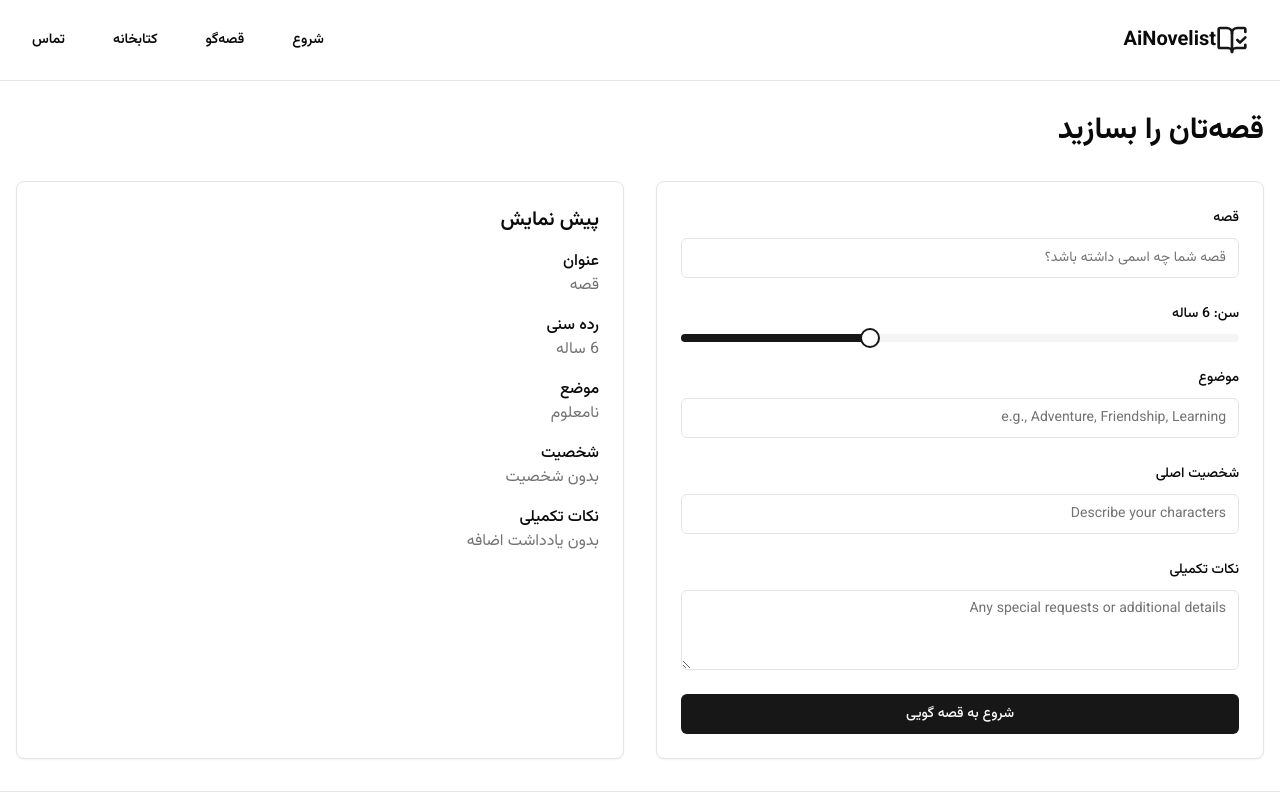
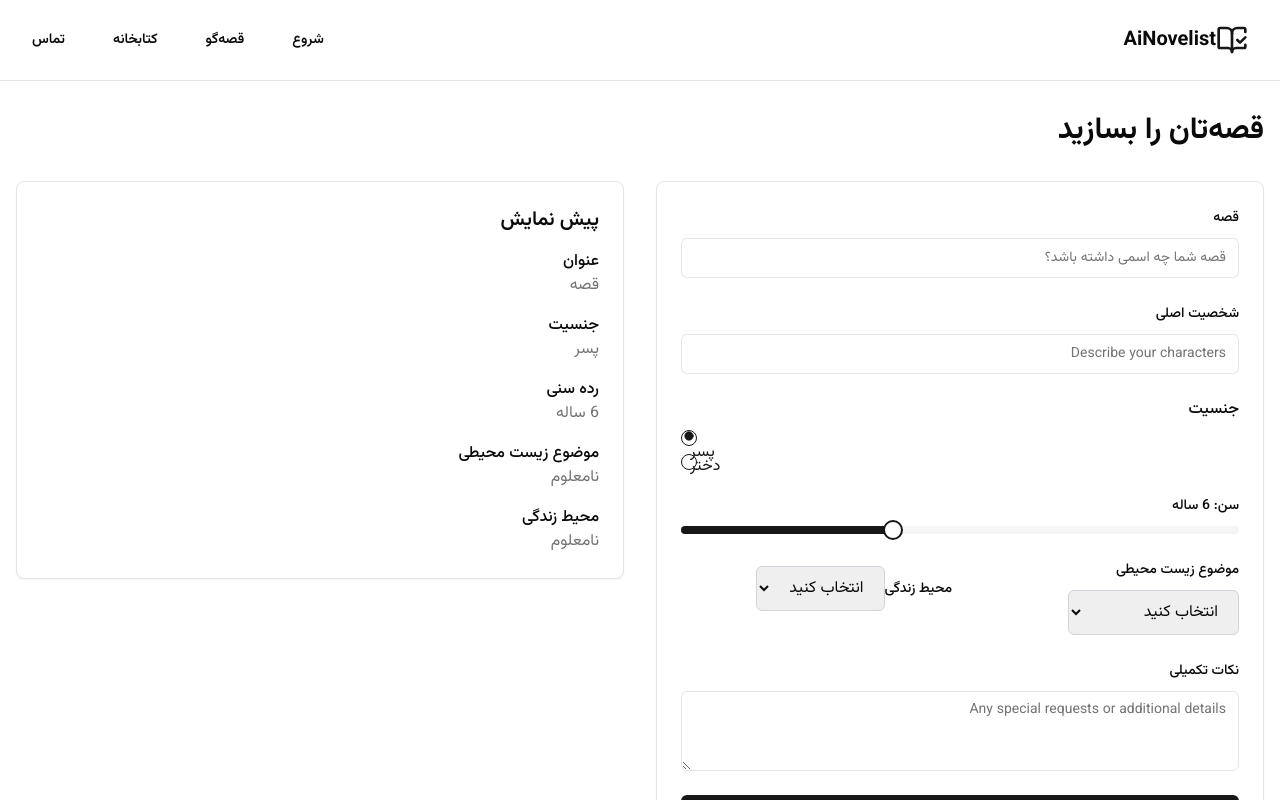
Before and after one commit to AINovelist/AINovelist.github.io, a Next.js app: page /create in a window 1280 px wide. Shown: the top 800 px of the page. Built offline with nearby package versions, Linux system fonts and the light colour scheme.

Commit message:
update create story page

```diff
--- a/components/create/story-creator.tsx
+++ b/components/create/story-creator.tsx
@@ -1,31 +1,116 @@
 "use client";
 
-import { useState } from 'react';
-import { Button } from '@/components/ui/button';
-import { Card } from '@/components/ui/card';
-import { Input } from '@/components/ui/input';
-import { Label } from '@/components/ui/label';
-import { Textarea } from '@/components/ui/textarea';
-import { Slider } from '@/components/ui/slider';
-import { StoryForm } from '@/lib/types';
-import { StoryPreview } from '@/components/create/story-preview';
+import { useState } from "react";
+import { Button } from "@/components/ui/button";
+import { Card } from "@/components/ui/card";
+import { Input } from "@/components/ui/input";
+import { Label } from "@/components/ui/label";
+import { Textarea } from "@/components/ui/textarea";
+import { Slider } from "@/components/ui/slider";
+import { RadioGroup, RadioGroupItem } from "@/components/ui/radio-group";
+import { StoryForm } from "@/lib/types";
+import { StoryPreview } from "@/components/create/story-preview";
+
+const environmentalTopicsMap: Record<string, string> = {
+  "حفاظت از حیوانات": "Animal Protection",
+  "کاهش زباله": "Waste Reduction",
+  "صرفه‌جویی در آب": "Water Conservation",
+  "حفاظت از درختان": "Tree Preservation",
+  "کاهش آلودگی هوا": "Air Pollution Reduction",
+};
+
+const livingEnvironmentsMap: Record<string, string> = {
+  شهر: "City",
+  روستا: "Village",
+  "حومه شهر": "Suburbs",
+  ساحل: "Coast",
+  کوهستان: "Mountainous Area",
+};
+
+const transformFormData = (formData: StoryForm) => {
+  return {
+    title: formData.title,
+    sex: formData.sex,
+    ageRange: formData.ageRange[0],
+    theme: formData.theme,
+    characters: formData.characters,
+    additionalNotes: formData.additionalNotes,
+    environmentalTopic:
+      environmentalTopicsMap[formData.environmentalTopic] || "",
+    livingEnvironment: livingEnvironmentsMap[formData.livingEnvironment] || "",
+  };
+};
 
 export function StoryCreator() {
+  const [apiResponse, setApiResponse] = useState<{
+    aiResponse: string;
+    approach: string[];
+    git: string | null;
+    success: boolean;
+  } | null>(null);
+  const [showPreview, setShowPreview] = useState(true);
+
   const [form, setForm] = useState<StoryForm>({
-    title: '',
+    title: "",
+    sex: "male",
     ageRange: [6],
-    theme: '',
-    characters: '',
-    additionalNotes: '',
+    theme: "",
+    characters: "",
+    additionalNotes: "",
+    environmentalTopic: "",
+    livingEnvironment: "",
   });
+  const [isGenerating, setIsGenerating] = useState(false);
+  const [response, setResponse] = useState<string | null>(null);
 
-  const [isGenerating, setIsGenerating] = useState(false);
+  const handleInputChange = (
+    field: keyof StoryForm,
+    value: string | number[] | string
+  ) => {
+    setForm((prevForm) => ({
+      ...prevForm,
+      [field]: value,
+    }));
+  };
 
   const handleSubmit = async (e: React.FormEvent) => {
     e.preventDefault();
+    const transformedValues = transformFormData(form);
     setIsGenerating(true);
-    // TODO: Implement story generation logic
-    setTimeout(() => setIsGenerating(false), 2000);
+
+    try {
+      const response = await fetch(
+        "https://aibots.kharcoin.info/ai-story/build",
+        {
+          method: "POST",
+          headers: {
+            "Content-Type": "application/json",
+          },
+          body: JSON.stringify(transformedValues),
+        }
+      );
+
+      const data = await response.json();
+      setApiResponse(data);
+      setShowPreview(false);
+      setResponse(data);
+      setForm({
+        title: "",
+        sex: "male",
+        ageRange: [6],
+        theme: "",
+        characters: "",
+        additionalNotes: "",
+        environmentalTopic: "",
+        livingEnvironment: "",
+      });
+      console.log(data);
+    } catch (error) {
+      console.error("Error:", error);
+      setResponse("متاسفانه در ارسال فرم خطایی رخ داد");
+    } finally {
+      setIsGenerating(false);
+    }
   };
 
   return (
@@ -39,9 +124,30 @@ export function StoryCreator() {
               <Input
                 id="title"
                 value={form.title}
-                onChange={(e) => setForm({ ...form, title: e.target.value })}
+                onChange={(e) => handleInputChange("title", e.target.value)}
                 placeholder="قصه شما چه اسمی داشته باشد؟"
               />
+            </div>
+            <div className="space-y-2">
+              <Label htmlFor="characters">شخصیت اصلی</Label>
+              <Input
+                id="characters"
+                value={form.characters}
+                onChange={(e) =>
+                  handleInputChange("characters", e.target.value)
+                }
+                placeholder="Describe your characters"
+              />
+            </div>
+            <div className="space-y-2">
+              <RadioGroup
+                label="جنسیت"
+                value={form.sex}
+                onValueChange={(value) => handleInputChange("sex", value)}
+              >
+                <RadioGroupItem value="male">پسر</RadioGroupItem>
+                <RadioGroupItem value="female">دختر</RadioGroupItem>
+              </RadioGroup>
             </div>
 
             <div className="space-y-2">
@@ -49,31 +155,49 @@ export function StoryCreator() {
               <Slider
                 id="age-range"
                 value={form.ageRange}
-                onValueChange={(value) => setForm({ ...form, ageRange: value })}
+                onValueChange={(value) => handleInputChange("ageRange", value)}
                 min={3}
-                max={12}
+                max={11}
                 step={1}
               />
             </div>
-
-            <div className="space-y-2">
-              <Label htmlFor="theme">موضوع</Label>
-              <Input
-                id="theme"
-                value={form.theme}
-                onChange={(e) => setForm({ ...form, theme: e.target.value })}
-                placeholder="e.g., Adventure, Friendship, Learning"
-              />
-            </div>
-
-            <div className="space-y-2">
-              <Label htmlFor="characters">شخصیت اصلی</Label>
-              <Input
-                id="characters"
-                value={form.characters}
-                onChange={(e) => setForm({ ...form, characters: e.target.value })}
-                placeholder="Describe your characters"
-              />
+            <div className="grid grid-cols-2 gap-4">
+              <div className="space-y-2">
+                <Label htmlFor="environmental-topic">موضوع زیست محیطی</Label>
+                <select
+                  id="environmental-topic"
+                  value={form.environmentalTopic}
+                  onChange={(e) =>
+                    handleInputChange("environmentalTopic", e.target.value)
+                  }
+                  className="rounded-md border border-gray-300 px-4 py-2 focus:outline-none focus:ring-2 focus:ring-blue-500"
+                >
+                  <option value="">انتخاب کنید</option>
+                  {Object.keys(environmentalTopicsMap).map((topic) => (
+                    <option key={topic} value={topic}>
+                      {topic}
+                    </option>
+                  ))}
+                </select>
+              </div>
+              <div className="space-y-2">
+                <Label htmlFor="living-environment">محیط زندگی</Label>
+                <select
+                  id="living-environment"
+                  value={form.livingEnvironment}
+                  onChange={(e) =>
+                    handleInputChange("livingEnvironment", e.target.value)
+                  }
+                  className="rounded-md border border-gray-300 px-4 py-2 focus:outline-none focus:ring-2 focus:ring-blue-500"
+                >
+                  <option value="">انتخاب کنید</option>
+                  {Object.keys(livingEnvironmentsMap).map((environment) => (
+                    <option key={environment} value={environment}>
+                      {environment}
+                    </option>
+                  ))}
+                </select>
+              </div>
             </div>
 
             <div className="space-y-2">
@@ -81,18 +205,34 @@ export function StoryCreator() {
               <Textarea
                 id="additional-notes"
                 value={form.additionalNotes}
-                onChange={(e) => setForm({ ...form, additionalNotes: e.target.value })}
+                onChange={(e) =>
+                  handleInputChange("additionalNotes", e.target.value)
+                }
                 placeholder="Any special requests or additional details"
               />
             </div>
-
             <Button type="submit" className="w-full" disabled={isGenerating}>
-              {isGenerating ? 'در حال ساختن قصه' : 'شروع به قصه گویی'}
+              {isGenerating ? "در حال ارسال..." : "شروع به قصه گویی"}
             </Button>
           </form>
         </Card>
-
-        <StoryPreview form={form} />
+        <div>
+          {showPreview ? (
+            <StoryPreview
+              form={form}
+              environmentalTopicsMap={environmentalTopicsMap}
+              livingEnvironmentsMap={livingEnvironmentsMap}
+            />
+          ) : (
+            <Card className="p-6">
+              {apiResponse && apiResponse.aiResponse ? (
+                <div className="space-y-4">{apiResponse.aiResponse}</div>
+              ) : (
+                <div className="space-y-4">No response available</div>
+              )}
+            </Card>
+          )}
+        </div>
       </div>
     </div>
   );
--- a/components/create/story-preview.tsx
+++ b/components/create/story-preview.tsx
@@ -1,35 +1,108 @@
-import { Card } from '@/components/ui/card';
-import { StoryForm } from '@/lib/types';
+import { Card } from "@/components/ui/card";
+import { StoryForm } from "@/lib/types";
 
 interface StoryPreviewProps {
   form: StoryForm;
+  environmentalTopicsMap: Record<string, string>;
+  livingEnvironmentsMap: Record<string, string>;
 }
 
-export function StoryPreview({ form }: StoryPreviewProps) {
+// export function StoryPreview({ form }: StoryPreviewProps) {
+//   return (
+//     <Card className="p-6">
+//       <h2 className="mb-4 text-xl font-semibold">پیش نمایش</h2>
+//       <div className="space-y-4">
+//         <div>
+//           <h3 className="font-medium">عنوان</h3>
+//           <p className="text-muted-foreground">{form.title || 'قصه'}</p>
+//         </div>
+//         <div>
+//           <h3 className="font-medium">جنسیت</h3>
+//           <p className="text-muted-foreground">
+//             {form.sex === 'male' ? 'پسر' : form.sex === 'female' ? 'دختر' : 'نامشخص'}
+//           </p>
+//         </div>
+//         <div>
+//           <h3 className="font-medium">رده سنی</h3>
+//           <p className="text-muted-foreground">{form.ageRange[0]} ساله</p>
+//         </div>
+//         <div>
+//           <h3 className="font-medium">موضوع زیست محیطی</h3>
+//           <p className="text-muted-foreground">
+//             {form.environmentalTopic
+//               ? environmentalTopicsMap[form.environmentalTopic] || 'نامعلوم'
+//               : 'نامعلوم'}
+//           </p>
+//         </div>
+//         <div>
+//           <h3 className="font-medium">محیط زندگی</h3>
+//           <p className="text-muted-foreground">
+//             {form.livingEnvironment
+//               ? livingEnvironmentsMap[form.livingEnvironment] || 'نامعلوم'
+//               : 'نامعلوم'}
+//           </p>
+//         </div>
+//         <div>
+//           <h3 className="font-medium">موضوع</h3>
+//           <p className="text-muted-foreground">{form.theme || 'نامعلوم'}</p>
+//         </div>
+//         <div>
+//           <h3 className="font-medium">شخصیت</h3>
+//           <p className="text-muted-foreground">{form.characters || 'بدون شخصیت'}</p>
+//         </div>
+//         <div>
+//           <h3 className="font-medium">نکات تکمیلی</h3>
+//           <p className="text-muted-foreground">{form.additionalNotes || 'بدون یادداشت اضافه'}</p>
+//         </div>
+//       </div>
+//     </Card>
+//   );
+// }
+
+export function StoryPreview({
+  form,
+  environmentalTopicsMap,
+  livingEnvironmentsMap,
+}: StoryPreviewProps) {
   return (
     <Card className="p-6">
       <h2 className="mb-4 text-xl font-semibold">پیش نمایش</h2>
       <div className="space-y-4">
+        {/* ... */}
         <div>
           <h3 className="font-medium">عنوان</h3>
-          <p className="text-muted-foreground">{form.title || 'قصه'}</p>
+          <p className="text-muted-foreground">{form.title || "قصه"}</p>
         </div>
         <div>
-          <h3 className="font-medium">رده سنی</h3>
-          <p className="text-muted-foreground">{form.ageRange[0]} ساله</p>
+          <h3 className="font-medium">جنسیت</h3>
+          <p className="text-muted-foreground">
+            {form.sex === "male"
+              ? "پسر"
+              : form.sex === "female"
+              ? "دختر"
+              : "نامشخص"}
+          </p>
         </div>
         <div>
-          <h3 className="font-medium">موضع</h3>
-          <p className="text-muted-foreground">{form.theme || 'نامعلوم'}</p>
+           <h3 className="font-medium">رده سنی</h3>           <p className="text-muted-foreground">{form.ageRange[0]} ساله</p>
+         </div>
+        <div>
+          <h3 className="font-medium">موضوع زیست محیطی</h3>
+          <p className="text-muted-foreground">
+            {form.environmentalTopic
+              ? environmentalTopicsMap[form.environmentalTopic] || "نامعلوم"
+              : "نامعلوم"}
+          </p>
         </div>
         <div>
-          <h3 className="font-medium">شخصیت</h3>
-          <p className="text-muted-foreground">{form.characters || 'بدون شخصیت'}</p>
+          <h3 className="font-medium">محیط زندگی</h3>
+          <p className="text-muted-foreground">
+            {form.livingEnvironment
+              ? livingEnvironmentsMap[form.livingEnvironment] || "نامعلوم"
+              : "نامعلوم"}
+          </p>
         </div>
-        <div>
-          <h3 className="font-medium">نکات تکمیلی</h3>
-          <p className="text-muted-foreground">{form.additionalNotes || 'بدون یادداشت اضافه'}</p>
-        </div>
+        {/* ... */}
       </div>
     </Card>
   );
--- a/components/ui/label.tsx
+++ b/components/ui/label.tsx
@@ -7,7 +7,7 @@ import { cva, type VariantProps } from 'class-variance-authority';
 import { cn } from '@/lib/utils';
 
 const labelVariants = cva(
-  'text-sm font-medium leading-none peer-disabled:cursor-not-allowed peer-disabled:opacity-70'
+  'w-full text-sm font-medium leading-none peer-disabled:cursor-not-allowed peer-disabled:opacity-70'
 );
 
 const Label = React.forwardRef<
--- a/components/ui/radio-group.tsx
+++ b/components/ui/radio-group.tsx
@@ -8,22 +8,25 @@ import { cn } from '@/lib/utils';
 
 const RadioGroup = React.forwardRef<
   React.ElementRef<typeof RadioGroupPrimitive.Root>,
-  React.ComponentPropsWithoutRef<typeof RadioGroupPrimitive.Root>
->(({ className, ...props }, ref) => {
+  React.ComponentPropsWithoutRef<typeof RadioGroupPrimitive.Root> & { label: string }
+>(({ className, label, ...props }, ref) => {
   return (
-    <RadioGroupPrimitive.Root
-      className={cn('grid gap-2', className)}
-      {...props}
-      ref={ref}
-    />
+    <div className="space-y-2">
+      <label className="font-medium">{label}</label>
+      <RadioGroupPrimitive.Root
+        className={cn('grid gap-2', className)}
+        {...props}
+        ref={ref}
+      />
+    </div>
   );
 });
 RadioGroup.displayName = RadioGroupPrimitive.Root.displayName;
 
 const RadioGroupItem = React.forwardRef<
   React.ElementRef<typeof RadioGroupPrimitive.Item>,
-  React.ComponentPropsWithoutRef<typeof RadioGroupPrimitive.Item>
->(({ className, ...props }, ref) => {
+  React.ComponentPropsWithoutRef<typeof RadioGroupPrimitive.Item> & { children: React.ReactNode }
+>(({ className, children, ...props }, ref) => {
   return (
     <RadioGroupPrimitive.Item
       ref={ref}
@@ -36,6 +39,7 @@ const RadioGroupItem = React.forwardRef<
       <RadioGroupPrimitive.Indicator className="flex items-center justify-center">
         <Circle className="h-2.5 w-2.5 fill-current text-current" />
       </RadioGroupPrimitive.Indicator>
+      <span className="ml-2">{children}</span>
     </RadioGroupPrimitive.Item>
   );
 });
--- a/lib/types.ts
+++ b/lib/types.ts
@@ -8,10 +8,13 @@ export interface Feature {
 
 export interface StoryForm {
   title: string;
+  sex: 'male' | 'female';
   ageRange: number[];
   theme: string;
   characters: string;
   additionalNotes: string;
+  environmentalTopic: string;
+  livingEnvironment: string;
 }
 
 export interface Story {
@@ -22,4 +25,7 @@ export interface Story {
   theme: string;
   coverImage: string;
   topic: string;
+  sex: 'male' | 'female';
+  environmentalTopic: string;
+  livingEnvironment: string;
 }
```
